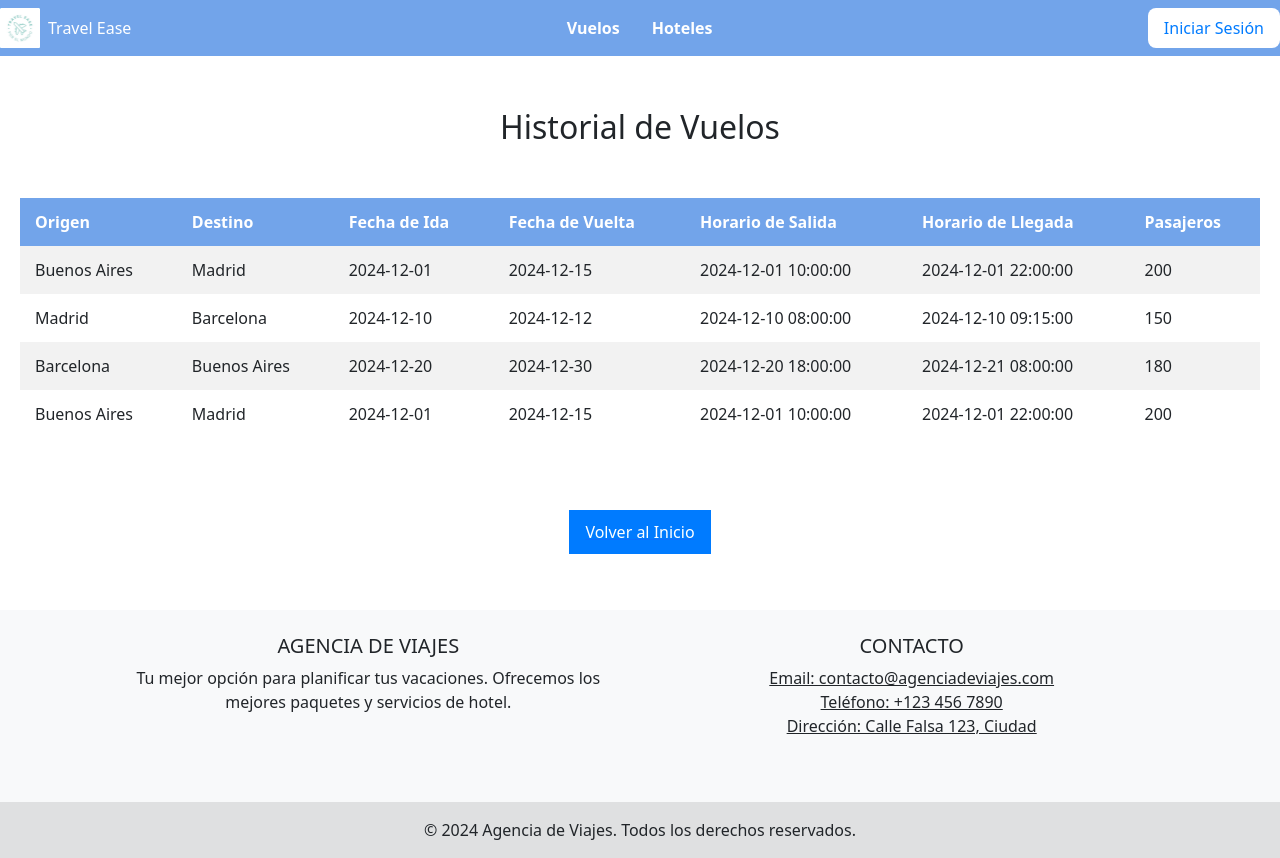
After one commit to santileguizamon/Sistemas-python, a Flask app: page /busqueda/ver_vuelos in a window 1280 px wide. The commit adds this page. Run offline with Flask 3, Linux system fonts and the light colour scheme; data comes from the database, SQL or seed files in the repository; both versions use the stored data as it was after the commit.

Commit message:
add db Vuelos y Hoteles

```diff
--- a/app.py
+++ b/app.py
@@ -1,14 +1,13 @@
 from app import create_app
 from datetime import datetime
 from app.db.conexion import conectar
-from app.db.setup_db import crear_tablas, insertar_datos
+from app.db.setup_db import crear_tablas
 
 app = create_app()
 
 def main():
     conexion = conectar()
     crear_tablas(conexion)
-    insertar_datos(conexion)
 
 def my_custom_filter(value):
     return value
--- a/app/blueprints/busqueda/routes.py
+++ b/app/blueprints/busqueda/routes.py
@@ -3,6 +3,7 @@ from datetime import datetime
 import sqlite3
 import random
 import requests
+from app.db.conexion import conectar
 
 
 from config import HEADERS, JSONBIN_URL
@@ -13,35 +14,30 @@ def conectar():
 busqueda_bp = Blueprint('busqueda',__name__,url_prefix='/busqueda')
 
 
+@busqueda_bp.route('/index', methods=['GET', 'POST'])
+def index():
+    return render_template('busqueda/index.html')
 
-@busqueda_bp.route('/index')
-def  index():
-    return render_template('busqueda/index.html')
 
 @busqueda_bp.route('/indexUsuarioAdministrador')
 def  indexUsuarioAdministrador():
     return render_template('busqueda/indexUsuarioAdministrador.html')
 
+
 @busqueda_bp.route('/indexHotel')
 def   indexHotel():
     return render_template('busqueda/indexHotel.html')
 
-@busqueda_bp.route('/buscadorVuelo', methods = ['POST'])
-def  buscadorVuelo():
-     return render_template('busqueda/buscadorVuelo.html')
 
-
-@busqueda_bp.route('/buscadorVuelo',methods=['GET','POST'])
-def buscadorVueloSection():
+@busqueda_bp.route('/buscadorVuelo', methods=['GET', 'POST'])
+def buscadorVuelo():
     origen = request.form.get('origen', '').strip()
     destino = request.form.get('destino', '').strip()
     fecha_ida = request.form.get('fecha-ida', '')
     fecha_vuelta = request.form.get('fecha-vuelta', '')
 
-
     conexion = conectar()
     cursor = conexion.cursor()
-
 
     query = '''
     SELECT nombre_avion, horario_salida, horario_llegada, precio
@@ -66,14 +62,12 @@ def buscadorVueloSection():
         query += " AND DATE(horario_llegada) = ?"
         params.append(fecha_vuelta)
 
-
     cursor.execute(query, params)
     vuelos = cursor.fetchall()
 
     conexion.close()
 
-    return render_template('busqueda.buscadorVuelo', vuelos=vuelos)
-
+    return render_template('busqueda/buscadorVuelo.html', vuelos=vuelos)
 
 
 @busqueda_bp.route('/buscadorHotel', methods=['GET','POST'])
@@ -113,6 +107,7 @@ def buscarVuelo():
         error_message = f'Error: {response.status_code} - {response.text}'
         return render_template('busqueda/buscarVuelo.html', error=error_message)
 
+
 @busqueda_bp.route('/buscarHotel')
 def buscarHotel():
     API_KEY = 'fb111263230578555f787dca0c591a8fe89e1aeb0665edde45daf8b3f29e8250'
@@ -140,6 +135,7 @@ def buscarHotel():
 
     return render_template('busqueda/buscarHotel.html', hotels=hotels)
 
+
 @busqueda_bp.route('/buscar_Precios_de_Vuelos')
 def buscar_Precios_de_Vuelos():
 
@@ -160,6 +156,7 @@ def buscar_Precios_de_Vuelos():
         return render_template('busqueda/buscar_Precios_de_Vuelos.html', price_insights={})
 
     return render_template('busqueda/buscar_Precios_de_Vuelos.html', price_insights=price_insights)
+
 
 @busqueda_bp.route('/buscar_Precios_de_Hoteles')
 def buscar_Precios_de_Hoteles():
@@ -184,3 +181,31 @@ def buscar_Precios_de_Hoteles():
     hotels = results.get('properties', [])
 
     return render_template('busqueda/buscar_Precios_de_Hoteles.html', hotels=hotels)
+
+@busqueda_bp.route('/ver_vuelos')
+def ver_vuelos():
+    conexion = conectar()
+    cursor = conexion.cursor()
+
+    # Consulta para obtener todos los vuelos
+    cursor.execute('SELECT * FROM vuelos')
+    vuelos = cursor.fetchall()
+
+    conexion.close()
+
+    # Renderiza la plantilla y pasa los vuelos a la vista
+    return render_template('busqueda/ver_vuelos.html', vuelos=vuelos)
+
+@busqueda_bp.route('/ver_hoteles', methods=['GET'])
+def ver_hoteles():
+    conexion = conectar()
+    cursor = conexion.cursor()
+
+    # Consulta para obtener todos los hoteles
+    cursor.execute('SELECT nombre, descripcion, habitaciones FROM hoteles')
+    hoteles = cursor.fetchall()
+
+    conexion.close()
+
+    # Renderizar plantilla con los hoteles obtenidos
+    return render_template('busqueda/ver_hoteles.html', hoteles=hoteles)
--- a/app/static/css/style.css
+++ b/app/static/css/style.css
@@ -191,8 +191,6 @@ button {
     color: white;
     border: none;
     padding: 0.625rem 1rem;
-    margin-top: 2rem;
-    border-radius: 0.3125rem;
     cursor: pointer;
     font-size: 1rem;
 }
@@ -375,3 +373,52 @@ section h2{
 .room-selection button:hover {
     background-color: #0056b3;
 }
+
+.container {
+    text-align: center;
+}
+
+.btn {
+    padding: 10px 20px;
+}
+
+table {
+    width: 100%;
+    border-collapse: collapse;
+    margin: 20px 0;
+    font-size: 16px;
+    text-align: left;
+    background-color: #f9f9f9;
+}
+
+th, td {
+    border: 1px solid #ddd;
+    padding: 12px 15px;
+}
+
+thead th {
+    background-color: #72a4ea;
+    color: white;
+    font-weight: bold;
+}
+
+tbody tr:nth-child(odd) {
+    background-color: #f2f2f2;
+}
+
+tbody tr:nth-child(even) {
+    background-color: #ffffff;
+}
+
+tbody tr:hover {
+    background-color: #f1f1f1;
+}
+
+section {
+    padding: 20px;
+}
+
+body {
+    font-family: Arial, sans-serif;
+    line-height: 1.6;
+}
--- a/app/static/css/styles.css
+++ b/app/static/css/styles.css
@@ -37,6 +37,7 @@ button {
 
 button:hover {
     background-color: #0056b3;
+    text-align: center;
 }
 
 input, select {
--- /dev/null
+++ b/app/templates/busqueda/ver_vuelos.html
@@ -0,0 +1,46 @@
+{% extends 'layout.html' %}
+
+{% block title %}Vuelos Disponibles{% endblock %}
+
+{% block content %}
+  <section>
+    <h2>Historial de Vuelos</h2>
+    <br>
+    <table>
+      <thead>
+        <tr>
+          <th>Origen</th>
+          <th>Destino</th>
+          <th>Fecha de Ida</th>
+          <th>Fecha de Vuelta</th>
+          <th>Horario de Salida</th>
+          <th>Horario de Llegada</th>
+          <th>Pasajeros</th>
+        </tr>
+      </thead>
+      <tbody>
+        {% for vuelo in vuelos %}
+        <tr>
+          <td>{{ vuelo[1] }}</td>
+          <td>{{ vuelo[2] }}</td>
+          <td>{{ vuelo[3] }}</td>
+          <td>{{ vuelo[4] }}</td>
+          <td>{{ vuelo[5] }}</td>
+          <td>{{ vuelo[6] }}</td>
+          <td>{{ vuelo[7] }}</td>
+        </tr>
+        {% endfor %}
+      </tbody>
+    </table>
+  </section>
+
+
+  <a href="{{ url_for('busqueda.index') }}">
+    <div class="container">
+    <button class="button">Volver al Inicio</button>
+    </div>
+  </a>
+
+  <br>
+
+{% endblock %}
--- a/app/templates/layout.html
+++ b/app/templates/layout.html
@@ -17,7 +17,6 @@
                 <ul>
                     <li><a href="{{ url_for('busqueda.index') }}">Vuelos</a></li>
                     <li><a href="{{ url_for('busqueda.indexHotel') }}">Hoteles</a></li>
-                    <li><a href="#ofertas">Ofertas</a></li>
                 </ul>
             </nav>
             <div class="login">
```
Also changed, not shown: app/db/insert_hoteles.py (added, +32 -0 lines), app/db/insert_vuelos.py (added, +28 -0 lines), app/db/setup_db.py (+14 -21 lines), app/templates/busqueda/index.html (+25 -12 lines), app/templates/busqueda/indexHotel.html (+13 -2 lines), app/templates/busqueda/ver_hoteles.html (added, +32 -0 lines), agencia_viajes.db (added), app/db/conexion.py (line endings or trailing spaces), app/static/css/Buenos_Aires.jpg (added), app/templates/ruta-del-logo.png (deleted).
